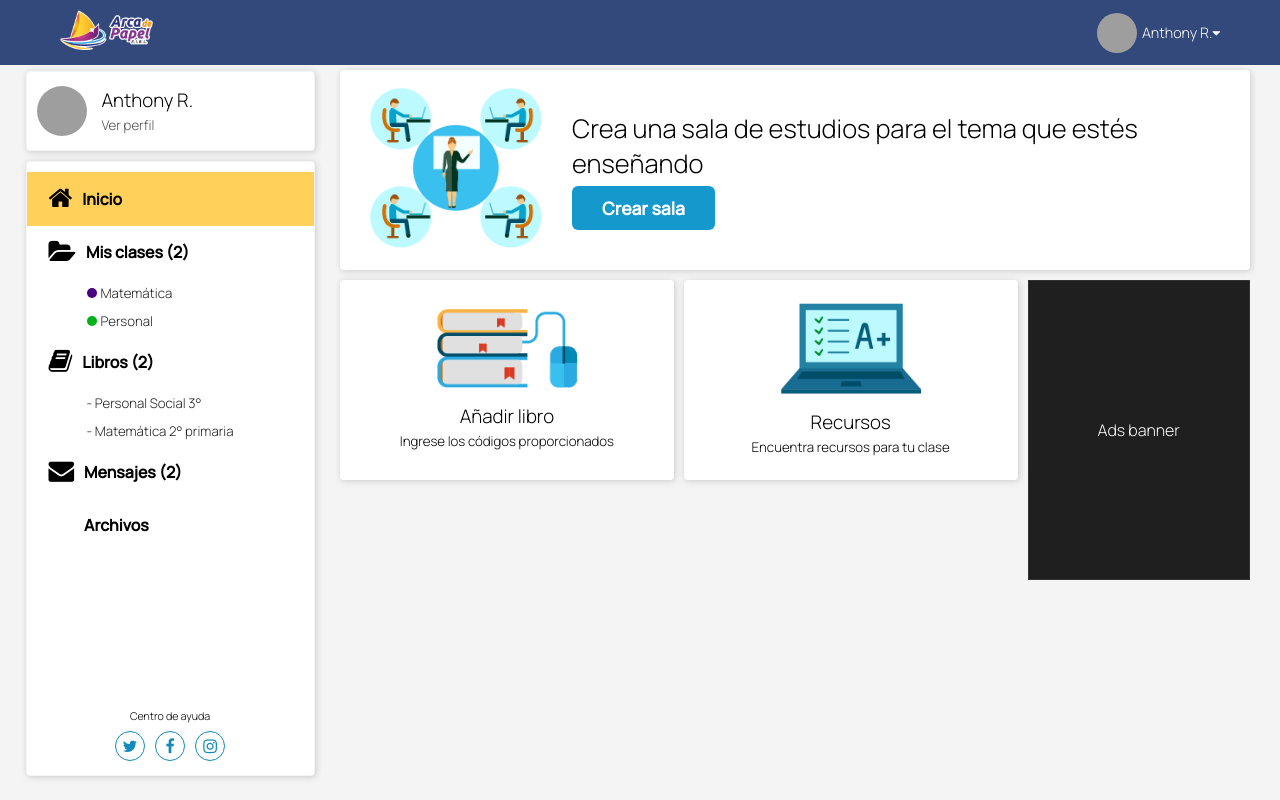
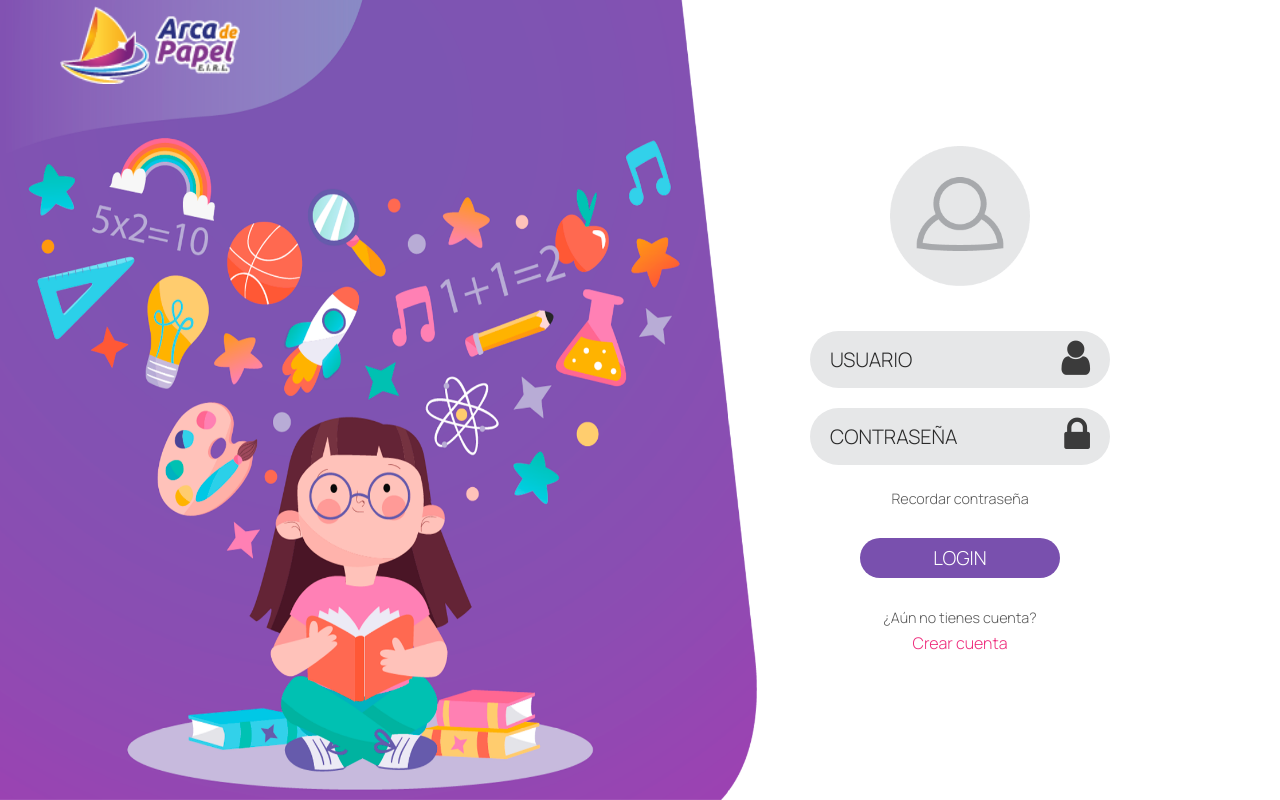
Before and after one commit to codechappie/dashboard, a plain HTML site: page index.html in a window 1280 px wide. Drawn offline with Linux system fonts and the light colour scheme; grey boxes are pictures that could not be loaded.

Commit message:
update v2

```diff
--- a/index.html
+++ b/index.html
@@ -6,10 +6,11 @@
     <title>Document</title>
     <link rel="stylesheet" href="https://stackpath.bootstrapcdn.com/font-awesome/4.7.0/css/font-awesome.min.css">
     <link href="https://fonts.googleapis.com/css2?family=Manrope:wght@300;500,600&display=swap" rel="stylesheet">
-    <link rel="stylesheet" href="style.css">
+    <!-- <link rel="stylesheet" href="style.css"> -->
+    <link rel="stylesheet" href="loginStyles.css">
 </head>
 <body>
-    <header>
+    <!-- <header>
         <nav>
             <div class="right-content">
                 <div id="btnMenu">
@@ -135,6 +136,46 @@
                 </div>
             </div>
         </div>
-    </header>
+    </header> -->
+
+    <section class="login-section">
+        <nav>
+            <div class="companyName">
+                <div class="companyName">
+                    <img src="images/logo.png" alt="">
+                </div>
+            </div>
+        </nav>
+
+        <div class="login-container">
+            <div class="form-container">
+                <div class="image-user">
+                    <img src="images/user.png" alt="">
+                </div>
+                <form>
+                    <div class="alert alert-danger">
+                    </div>
+                        <div class="form-group">
+                            <input type="email" class=""
+                            placeholder="Usuario" />
+                            <i class="fa fa-user"></i>
+                        </div>
+                        <div class="form-group">
+                            <input type="password" class=""
+                            placeholder="Contraseña" />
+                            <i class="fa fa-lock"></i>
+                        </div>
+                        <a href="#" class="remenber-me">Recordar contraseña</a>
+                        <button class="btn-login" type="submit" class="">
+                            LOGIN
+                        </button>
+                        <a href="#" class="no-account">¿Aún no tienes cuenta?</a>
+                        <a href="#" class="create-account">Crear cuenta</a>
+                </form>
+            </div>
+        </div>
+
+    </section>
+
 </body>
 </html>
--- /dev/null
+++ b/loginStyles.css
@@ -0,0 +1,118 @@
+
+*{
+    margin: 0;
+    padding: 0;
+    outline: none!important;
+    box-sizing: border-box;
+    font-family: 'Manrope', sans-serif;
+    font-weight: 350;
+    -webkit-tap-highlight-color: transparent;
+}
+/*COLORS SET-UP*/
+.violet {
+    background: indigo;
+}
+.green {
+    background: #00b118;
+}
+/*COLORS SET-UP*/
+
+
+.login-section{
+    height: 100vh;
+    width: 100vw;
+    background-image: url("images/illustration.png");
+    background-position: left top;
+    background-attachment: fixed;
+    background-size: 60vw 100vh;
+    background-repeat: no-repeat;
+}
+
+nav{
+    background-color: #ffffff00;
+    height: 95px;
+    display: flex;
+    justify-content: space-between;
+    align-items: center;
+    padding: 0px 60px;
+}
+.companyName img{
+    width: 180px;
+}
+
+/*LOGIN*/
+.login-container{
+    background-color: transparent;
+    width: 50vw;
+    height: 100%;
+    position: absolute;
+    top: 0;
+    right: 0;
+    display: grid;
+    justify-items: center;
+    align-items: center;
+}
+.form-container{
+    display: grid;
+    justify-items: center;
+}
+.image-user img{
+    width: 140px;
+    margin-bottom: 30px;
+}
+form{
+    display: grid;
+    justify-items: center;
+}
+form input{
+    width: 300px;
+    padding: 15px 20px;
+    margin: 10px 0px;
+    border-radius: 100px;
+    border: none;
+    background: #E6E7E8;
+    font-size: 20px;
+    text-transform: uppercase;
+}
+form input::placeholder{
+    color: #2a2a2a;
+}
+.form-group{
+    position: relative;
+}
+.form-group .fa-lock,
+.form-group .fa-user{
+    position: absolute;
+    font-size: 2.5rem;
+    right: 20px;
+    top: 17px;
+    color: #3b3b3b;
+}
+.remenber-me{
+    margin-top: 14px;
+    margin-bottom: 30px;
+    font-size: .9rem;
+    text-decoration: none;
+    color: #5a5a5a;
+}
+.btn-login{
+    font-size: 1.2rem;
+    background-color: #7950AE;
+    color: #FFF;
+    width: 200px;
+    height: 40px;
+    border: none;
+    border-radius: 20px;
+    margin-bottom: 30px;
+}
+.no-account{
+    font-size: .9rem;
+    text-decoration: none;
+    color: #5a5a5a;
+    margin-bottom: 5px;
+}
+.create-account{
+    font-size: 1rem;
+    text-decoration: none;
+    color: #EE2A7B;
+}
--- a/style.css
+++ b/style.css
@@ -231,8 +231,6 @@ nav{
 .second-container{
     width: calc(100vw - 370px);
     height: auto;
-    /* height: calc(100vh - 305px); */
-
     display: grid;
     grid-template-columns: 3fr 3fr 2fr;
     grid-column-gap: 10px;
```
Also changed, not shown: images/illustration.png (added), images/user.png (added).
